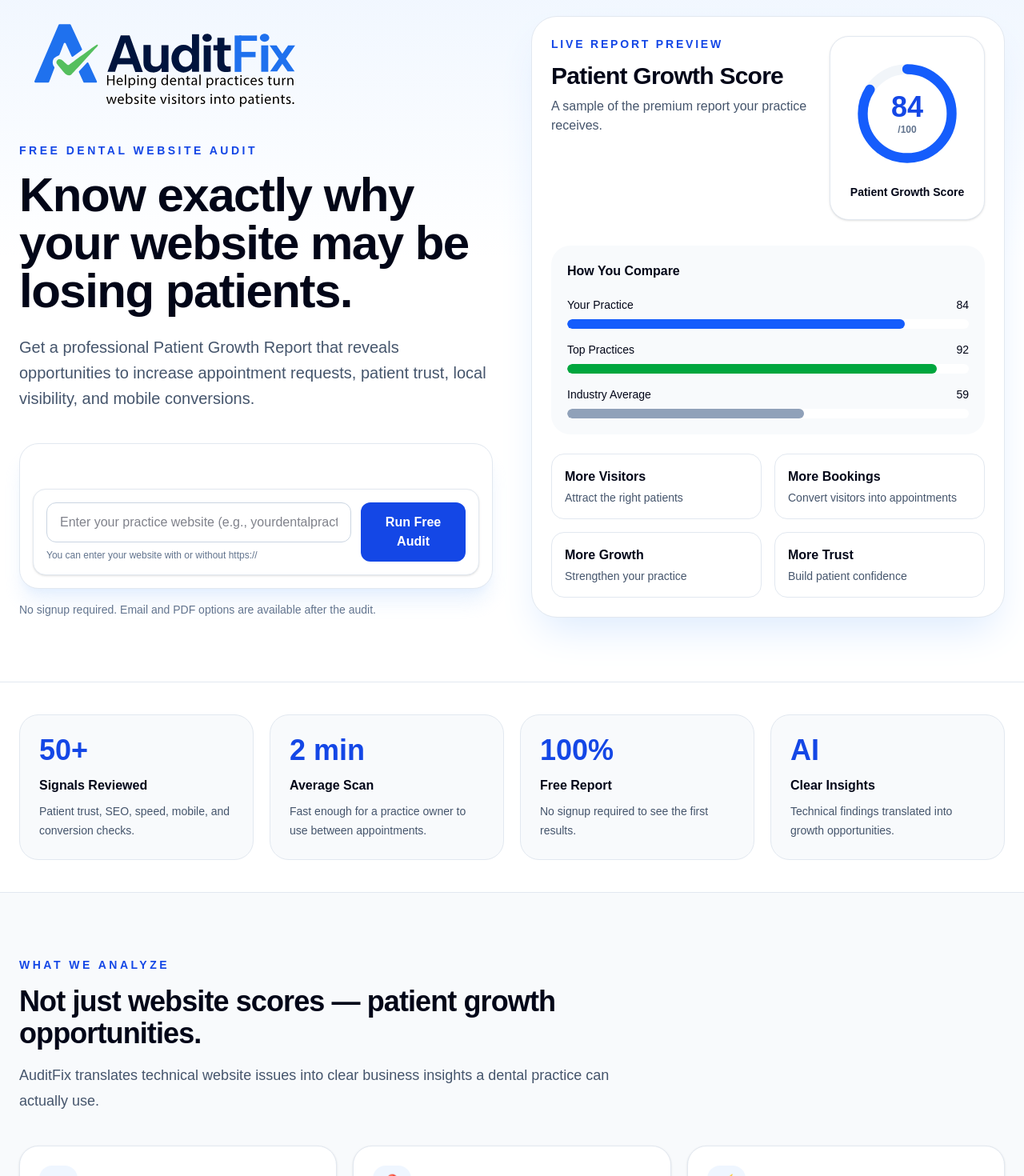
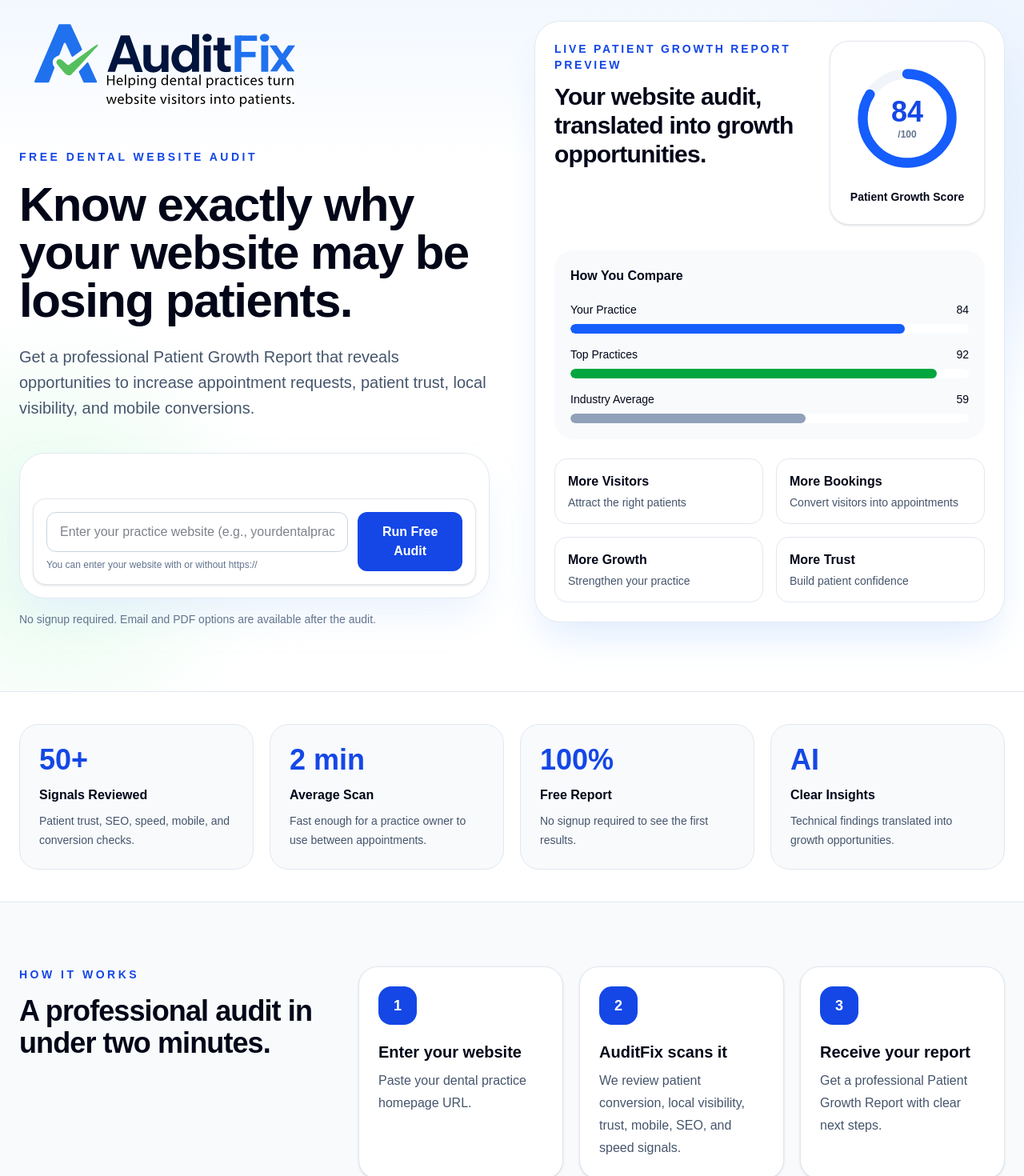
Before and after one commit to Codingsphinx809/AuditFix, a Next.js app: page / in a window 1280 px wide. Shown: the part 60-1530 px from the top of the page at 80% size. Built offline with nearby package versions, Linux system fonts and the light colour scheme.

Commit message:
Refactor Home component and update UI elements

```diff
--- a/app/page.tsx
+++ b/app/page.tsx
@@ -1,39 +1,91 @@
 import AuditFixLogo from "@/components/AuditFixLogo";
 import AuditForm from "@/components/AuditForm";
-import ScoreGauge from "@/components/ScoreGauge";
+import HomeReportPreview from "@/components/home/HomeReportPreview";
 
 const metrics = [
-  ["50+", "Signals Reviewed", "Patient trust, SEO, speed, mobile, and conversion checks."],
-  ["2 min", "Average Scan", "Fast enough for a practice owner to use between appointments."],
+  [
+    "50+",
+    "Signals Reviewed",
+    "Patient trust, SEO, speed, mobile, and conversion checks.",
+  ],
+  [
+    "2 min",
+    "Average Scan",
+    "Fast enough for a practice owner to use between appointments.",
+  ],
   ["100%", "Free Report", "No signup required to see the first results."],
-  ["AI", "Clear Insights", "Technical findings translated into growth opportunities."],
+  [
+    "AI",
+    "Clear Insights",
+    "Technical findings translated into growth opportunities.",
+  ],
 ];
 
 const features = [
-  ["✓", "Patient Trust", "Reviews signals that help patients feel confident choosing your practice."],
-  ["📍", "Local SEO", "Checks whether your homepage supports nearby dental search visibility."],
-  ["⚡", "Performance", "Finds speed issues that may cause mobile visitors to leave."],
-  ["📱", "Mobile Experience", "Looks at how easily patients can call, book, or find your office."],
-  ["♿", "Accessibility", "Highlights usability issues that may create friction for visitors."],
+  [
+    "✓",
+    "Patient Trust",
+    "Reviews signals that help patients feel confident choosing your practice.",
+  ],
+  [
+    "📍",
+    "Local SEO",
+    "Checks whether your homepage supports nearby dental search visibility.",
+  ],
+  [
+    "⚡",
+    "Performance",
+    "Finds speed issues that may cause mobile visitors to leave.",
+  ],
+  [
+    "📱",
+    "Mobile Experience",
+    "Looks at how easily patients can call, book, or find your office.",
+  ],
+  [
+    "♿",
+    "Accessibility",
+    "Highlights usability issues that may create friction for visitors.",
+  ],
   ["🛡", "Security", "Checks basic trust and safety signals like HTTPS."],
+];
+
+const steps = [
+  [
+    "1",
+    "Enter your website",
+    "Paste your dental practice homepage URL.",
+  ],
+  [
+    "2",
+    "AuditFix scans it",
+    "We review patient conversion, local visibility, trust, mobile, SEO, and speed signals.",
+  ],
+  [
+    "3",
+    "Receive your report",
+    "Get a professional Patient Growth Report with clear next steps.",
+  ],
 ];
 
 export default function Home() {
   return (
     <main className="min-h-screen bg-slate-50 text-slate-950">
       <section className="relative overflow-hidden bg-white">
-        <div className="absolute inset-x-0 top-0 h-96 bg-gradient-to-b from-blue-50 to-white" />
+        <div className="absolute inset-x-0 top-0 h-[520px] bg-gradient-to-b from-blue-50 via-white to-white" />
+        <div className="absolute -right-32 top-24 h-96 w-96 rounded-full bg-blue-100/60 blur-3xl" />
+        <div className="absolute -left-32 bottom-0 h-96 w-96 rounded-full bg-green-100/50 blur-3xl" />
 
-        <div className="relative mx-auto grid max-w-7xl gap-12 px-6 py-12 lg:grid-cols-2 lg:items-center lg:py-20">
+        <div className="relative mx-auto grid max-w-7xl gap-14 px-6 py-12 lg:grid-cols-2 lg:items-center lg:py-20">
           <div>
             <AuditFixLogo size="md" />
 
-            <div className="mt-10">
+            <div className="mt-12">
               <p className="text-sm font-black uppercase tracking-[0.25em] text-blue-700">
                 Free Dental Website Audit
               </p>
 
-              <h1 className="mt-4 max-w-3xl text-5xl font-black tracking-tight text-slate-950 sm:text-6xl">
+              <h1 className="mt-5 max-w-3xl text-5xl font-black tracking-tight text-slate-950 sm:text-6xl">
                 Know exactly why your website may be losing patients.
               </h1>
 
@@ -44,7 +96,7 @@
               </p>
             </div>
 
-            <div className="mt-10 rounded-3xl border border-slate-200 bg-white p-4 shadow-xl shadow-blue-100/60">
+            <div className="mt-10 rounded-[2rem] border border-slate-200 bg-white p-4 shadow-2xl shadow-blue-100/70">
               <AuditForm />
             </div>
 
@@ -54,65 +106,7 @@
             </p>
           </div>
 
-          <div className="rounded-[2rem] border border-slate-200 bg-white p-6 shadow-2xl shadow-blue-100">
-            <div className="flex items-start justify-between gap-6">
-              <div>
-                <p className="text-sm font-black uppercase tracking-[0.2em] text-blue-700">
-                  Live Report Preview
-                </p>
-                <h2 className="mt-3 text-3xl font-black tracking-tight">
-                  Patient Growth Score
-                </h2>
-                <p className="mt-2 text-slate-600">
-                  A sample of the premium report your practice receives.
-                </p>
-              </div>
-
-              <ScoreGauge score={84} />
-            </div>
-
-            <div className="mt-8 rounded-3xl bg-slate-50 p-5">
-              <h3 className="font-bold text-slate-950">How You Compare</h3>
-
-              <div className="mt-5 space-y-4">
-                {[
-                  ["Your Practice", 84, "bg-blue-600"],
-                  ["Top Practices", 92, "bg-green-600"],
-                  ["Industry Average", 59, "bg-slate-400"],
-                ].map(([label, value, color]) => (
-                  <div key={label}>
-                    <div className="mb-2 flex justify-between text-sm font-medium">
-                      <span>{label}</span>
-                      <span>{value}</span>
-                    </div>
-                    <div className="h-3 overflow-hidden rounded-full bg-white">
-                      <div
-                        className={`h-full rounded-full ${color}`}
-                        style={{ width: `${value}%` }}
-                      />
-                    </div>
-                  </div>
-                ))}
-              </div>
-            </div>
-
-            <div className="mt-6 grid gap-4 sm:grid-cols-2">
-              {[
-                ["More Visitors", "Attract the right patients"],
-                ["More Bookings", "Convert visitors into appointments"],
-                ["More Growth", "Strengthen your practice"],
-                ["More Trust", "Build patient confidence"],
-              ].map(([title, text]) => (
-                <div
-                  key={title}
-                  className="rounded-2xl border border-slate-200 bg-white p-4"
-                >
-                  <p className="font-bold text-slate-950">{title}</p>
-                  <p className="mt-1 text-sm text-slate-600">{text}</p>
-                </div>
-              ))}
-            </div>
-          </div>
+          <HomeReportPreview />
         </div>
       </section>
 
@@ -132,6 +126,35 @@
       </section>
 
       <section className="mx-auto max-w-7xl px-6 py-20">
+        <div className="grid gap-10 lg:grid-cols-3">
+          <div>
+            <p className="text-sm font-black uppercase tracking-[0.25em] text-blue-700">
+              How It Works
+            </p>
+            <h2 className="mt-4 text-4xl font-black tracking-tight">
+              A professional audit in under two minutes.
+            </h2>
+          </div>
+
+          <div className="grid gap-5 sm:grid-cols-3 lg:col-span-2">
+            {steps.map(([step, title, text]) => (
+              <article
+                key={step}
+                className="rounded-3xl border border-slate-200 bg-white p-6 shadow-sm"
+              >
+                <div className="flex h-12 w-12 items-center justify-center rounded-2xl bg-blue-700 text-lg font-black text-white">
+                  {step}
+                </div>
+                <h3 className="mt-5 text-xl font-bold">{title}</h3>
+                <p className="mt-2 leading-7 text-slate-600">{text}</p>
+              </article>
+            ))}
+          </div>
+        </div>
+      </section>
+
+      <section className="bg-white">
+        <div className="mx-auto max-w-7xl px-6 py-20">
           <div className="max-w-3xl">
             <p className="text-sm font-black uppercase tracking-[0.25em] text-blue-700">
               What We Analyze
@@ -159,15 +182,18 @@
               </article>
             ))}
           </div>
+        </div>
       </section>
 
       <section className="bg-slate-950 text-white">
         <div className="mx-auto grid max-w-7xl gap-10 px-6 py-16 lg:grid-cols-2 lg:items-center">
           <div>
             <AuditFixLogo size="sm" variant="white" />
+
             <h2 className="mt-8 text-4xl font-black tracking-tight">
               Ready to discover what is holding your website back?
             </h2>
+
             <p className="mt-4 max-w-2xl text-lg leading-8 text-slate-300">
               Run a free homepage-level audit and get clear opportunities to
               improve patient trust, local visibility, and appointment requests.
```
Lines whose indentation alone changed are shown as unchanged.
